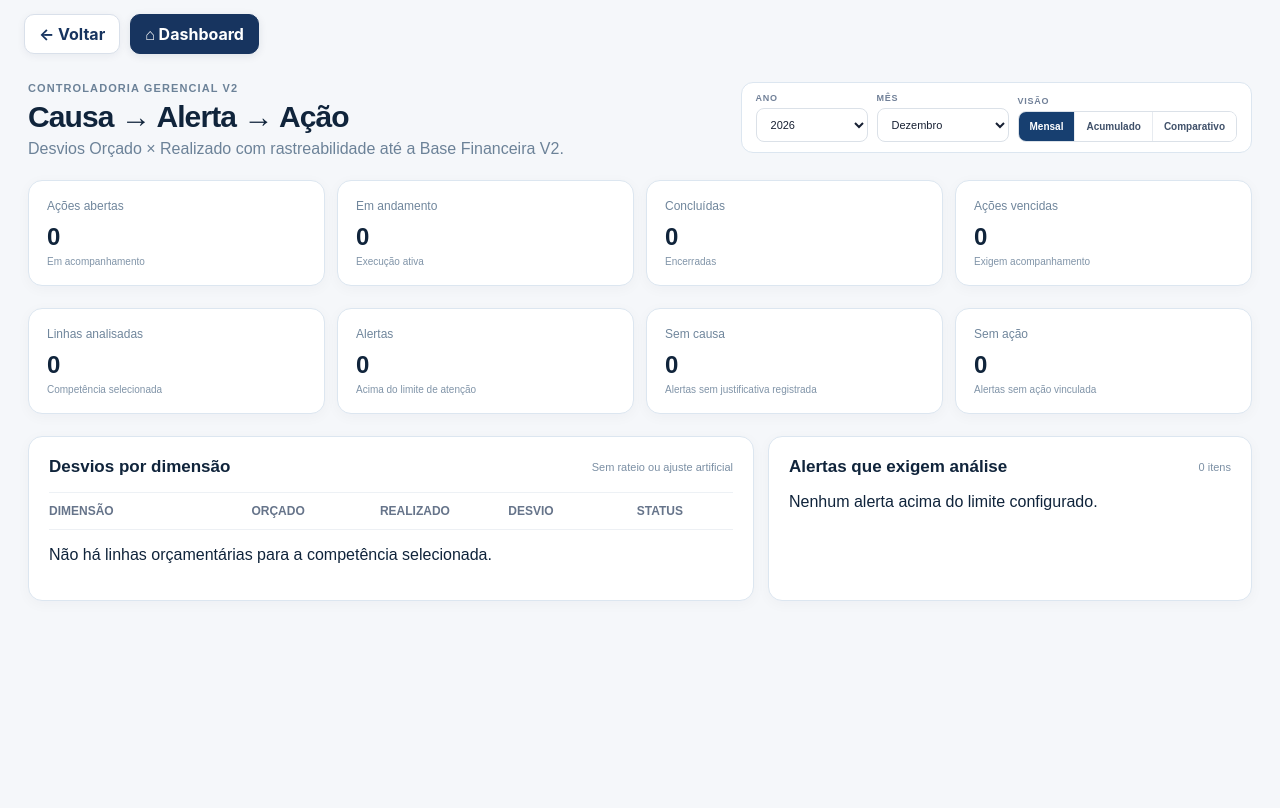
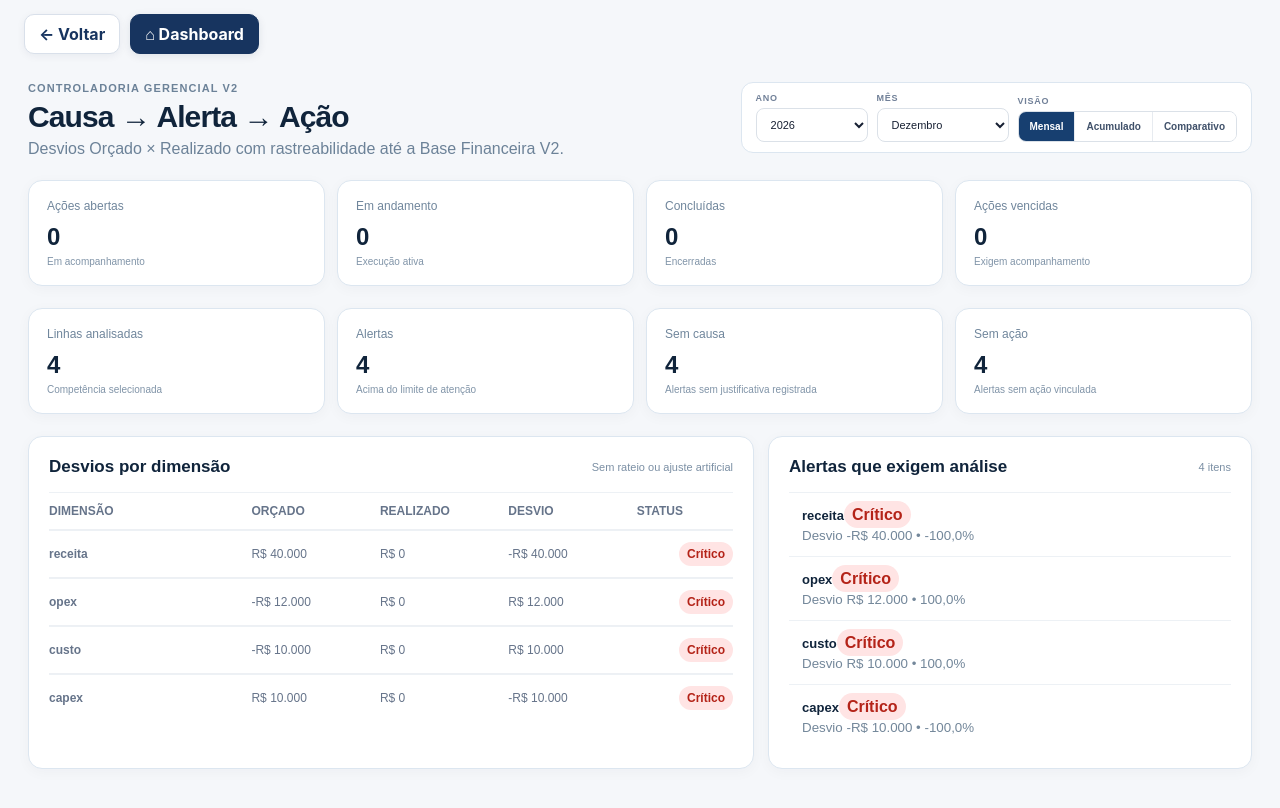
Before and after one commit to cardoso4009-byte/bp-financeiro-bi, a Next.js app: page /controladoria-gerencial-v2 in a window 1280 px wide. Shown: the top 808 px of the page. Built offline with nearby package versions, Linux system fonts and the light colour scheme.

Commit message:
fix: corrige competência da controladoria gerencial

```diff
--- a/app/controladoria-gerencial-v2/page.tsx
+++ b/app/controladoria-gerencial-v2/page.tsx
@@ -31,7 +31,8 @@ export default function ControladoriaGerencialV2(){
  const budget=useMemo(()=>readV2BudgetEntries(),[])
  const centers=useMemo(()=>readV2CostCenters(),[])
  const base=useMemo(()=>buildV2FinancialBase(entries),[entries])
- const report=useMemo(()=>buildV2BudgetReport(base,budget,centers,competence(period)),[base,budget,centers,period])
+ const selectedCompetence=competence(period.year,period.month)
+ const report=useMemo(()=>buildV2BudgetReport(base,budget,centers,selectedCompetence),[base,budget,centers,selectedCompetence])
  const alerts=useMemo(()=>buildManagementAlerts(report.lines,DEFAULT_MANAGEMENT_THRESHOLDS).map(alert=>{const saved=savedAlerts.find(item=>item.id===alert.id);return saved?{...alert,causeType:saved.causeType,causeNote:saved.causeNote,actionIds:saved.actionIds,createdAt:saved.createdAt,updatedAt:saved.updatedAt}:alert}),[report.lines,savedAlerts])
  const filtered=alerts.filter(a=>a.level!=='normal')
  const current=selected?alerts.find(a=>a.id===selected):undefined
```
